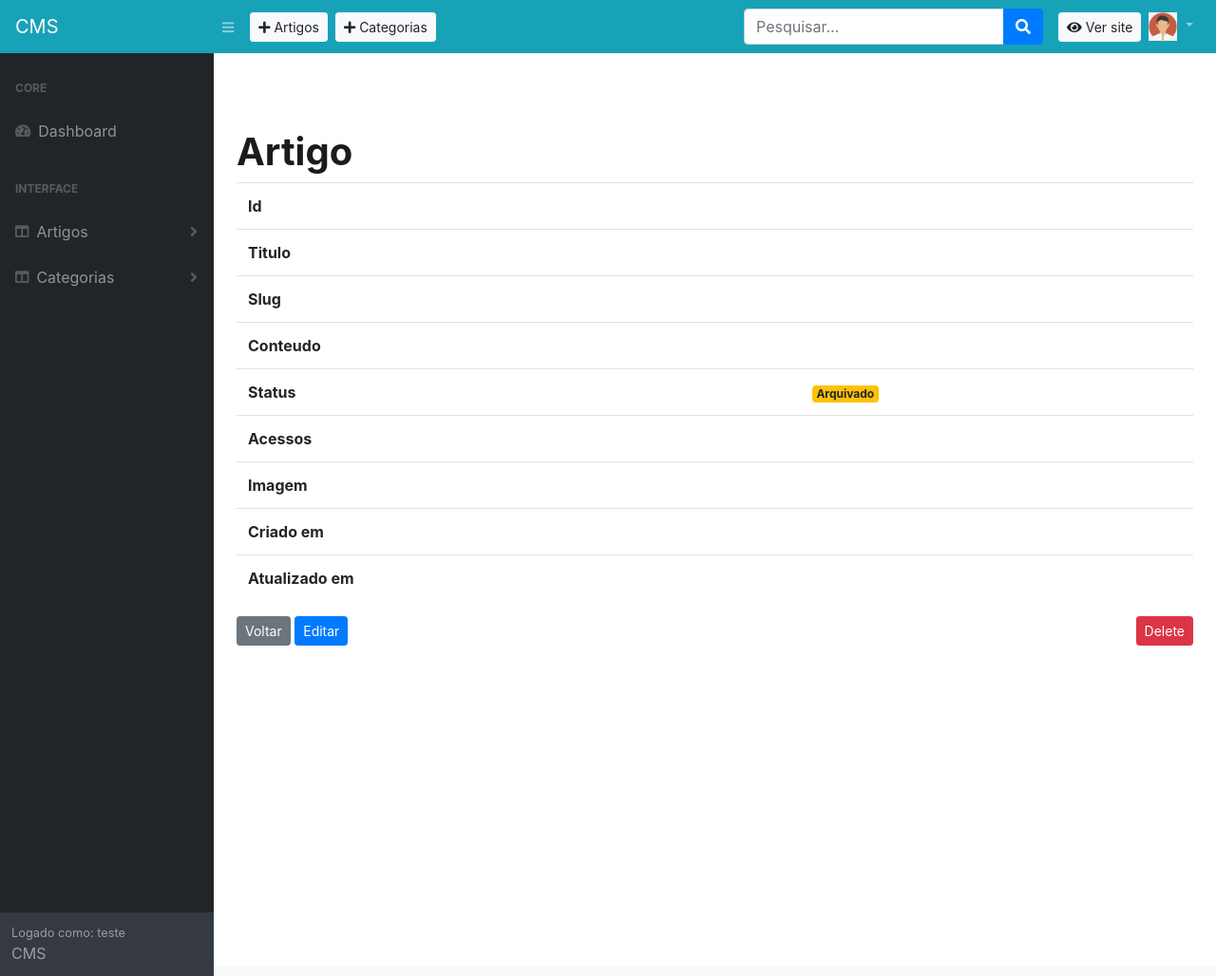
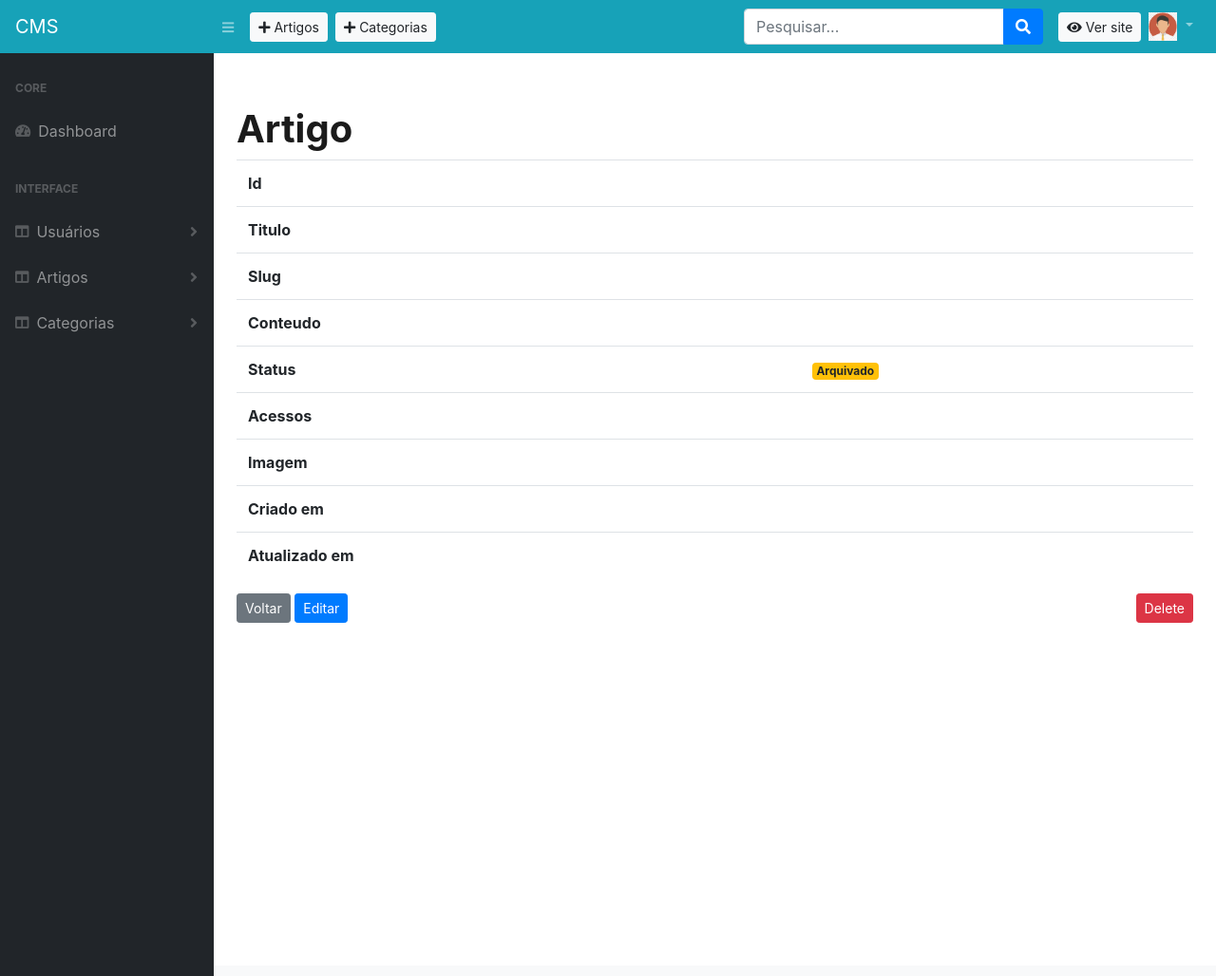
Before and after one commit to samuelmo79/cms, a Symfony app: template src/AdminBundle/Resources/views/artigo/show.html.twig in a window 1280 px wide. Shown: the whole page at 95% size. Run offline with Twig, Linux system fonts and the light colour scheme; the template is opened without the code that fills it, so the values that code supplies are empty; some libraries are stand-ins or nearby versions.

Commit message:
feat: Links e Melhorias no design

```diff
--- a/public/bootstrap/css/estilo.css
+++ b/public/bootstrap/css/estilo.css
@@ -6,19 +6,19 @@ html {
 }
 
 :root {
- --brown: #8B4513;
+ --primary: #007bff;
 }
 
 a {
-    color: #8B4513;
+    color: #007bff;
 }
 a:hover {
-    color: #CD853F;
+    color: #0069d9;
     text-decoration: none;
 }
 
 h1, h2, h3, h4 {
-    color: #8B4513;
+    color: #007bff;
     font-weight: 700;
 }
 
@@ -30,7 +30,7 @@ h1, h2, h3, h4 {
 	Color
 ------------------------------------*/
 a {
-    color: #6c63ff;
+    color: #007bff;
 }
 
 h1, h2, h3, h4, h5, h6, .h1, .h2, .h3, .h4, .h5, .h6 {
@@ -225,7 +225,7 @@ p {
 
 .profile-card .profile-name {
     font-size: 1.2rem;
-    color: #8B4513;
+    color: #007bff;
     font-weight: 600;
     text-align: center;
 }
@@ -317,7 +317,7 @@ a.about-item-edit {
     color:#3a3b45!important
 }
 .text-brown {
-    color: #8B4513;
+    color: #007bff;
 }
 
 /*------------------------------------
@@ -701,11 +701,11 @@ body {
 }
 
 .block-primary a {
-    color: #6c63ff;
+    color: #007bff;
 }
 
 .block-primary a:hover {
-    color: #6c63ff !important;
+    color: #0069d9 !important;
 }
 
 .block-primary a.badge {
@@ -722,11 +722,11 @@ body {
 }
 
 .block-primary h1 > a:hover, .block-primary h2 > a:hover, .block-primary h3 > a:hover, .block-primary h4 > a:hover, .block-primary h5 > a:hover, .block-primary h6 > a:hover, .block-primary .h1 > a:hover, .block-primary .h2 > a:hover, .block-primary .h3 > a:hover, .block-primary .h4 > a:hover, .block-primary .h5 > a:hover, .block-primary .h6 > a:hover {
-    color: #6c63ff !important;
+    color: #007bff !important;
 }
 
 .block-primary .hover-a:hover h1 > a, .block-primary .hover-a:hover h2 > a, .block-primary .hover-a:hover h3 > a, .block-primary .hover-a:hover h4 > a, .block-primary .hover-a:hover h5 > a, .block-primary .hover-a:hover h6 > a, .block-primary .hover-a:hover .h1 > a, .block-primary .hover-a:hover .h2 > a, .block-primary .hover-a:hover .h3 > a, .block-primary .hover-a:hover .h4 > a, .block-primary .hover-a:hover .h5 > a, .block-primary .hover-a:hover .h6 > a {
-    color: #6c63ff !important;
+    color: #007bff !important;
 }
 
 .block-primary .hover-a:hover h1 > a.text-white, .block-primary .hover-a:hover h2 > a.text-white, .block-primary .hover-a:hover h3 > a.text-white, .block-primary .hover-a:hover h4 > a.text-white, .block-primary .hover-a:hover h5 > a.text-white, .block-primary .hover-a:hover h6 > a.text-white, .block-primary .hover-a:hover .h1 > a.text-white, .block-primary .hover-a:hover .h2 > a.text-white, .block-primary .hover-a:hover .h3 > a.text-white, .block-primary .hover-a:hover .h4 > a.text-white, .block-primary .hover-a:hover .h5 > a.text-white, .block-primary .hover-a:hover .h6 > a.text-white {
@@ -1722,5 +1722,5 @@ body {
 }
 
 .post-number li:hover a::before {
-    color: #6c63ff !important;
-}
+    color: #007bff !important;
+}
--- a/src/AdminBundle/Resources/views/baseAdmin.html.twig
+++ b/src/AdminBundle/Resources/views/baseAdmin.html.twig
@@ -65,6 +65,17 @@
                         Dashboard
                     </a>
                     <div class="sb-sidenav-menu-heading">Interface</div>
+                    <a class="nav-link collapsed" href="#" data-toggle="collapse" data-target="#collapseUsuario" aria-expanded="false" aria-controls="collapseUsuario">
+                        <div class="sb-nav-link-icon"><i class="fas fa-columns"></i></div>
+                        Usuários
+                        <div class="sb-sidenav-collapse-arrow"><i class="fas fa-angle-down"></i></div>
+                    </a>
+                    <div class="collapse" id="collapseUsuario" aria-labelledby="headingOne" data-parent="#sidenavAccordion">
+                        <nav class="sb-sidenav-menu-nested nav">
+                            <a class="nav-link" href="{{ path('user_index') }}">Listar Usuários</a>
+                            <a class="nav-link" href="{{ path('user_new') }}">Novo Usuário</a>
+                        </nav>
+                    </div>
                     <a class="nav-link collapsed" href="#" data-toggle="collapse" data-target="#collapseLayouts" aria-expanded="false" aria-controls="collapseLayouts">
                         <div class="sb-nav-link-icon"><i class="fas fa-columns"></i></div>
                         Artigos
@@ -89,15 +100,11 @@
                     </div>
                 </div>
             </div>
-            <div class="sb-sidenav-footer">
-                <div class="small">Logado como: teste</div>
-                CMS
-            </div>
         </nav>
     </div>
     <div id="layoutSidenav_content">
         <main>
-            <div class="container-fluid mt-4">
+            <div class="container-fluid">
                 {% for label, messages in app.flashes %}
                     {% for message in messages %}
                         <div class="alert alert-{{ label }} alert-dismissible fade show" role="alert">
```
Also changed, not shown: templates/base.html.twig (+4 -27 lines), templates/home/index.html.twig (+5 -4 lines).
